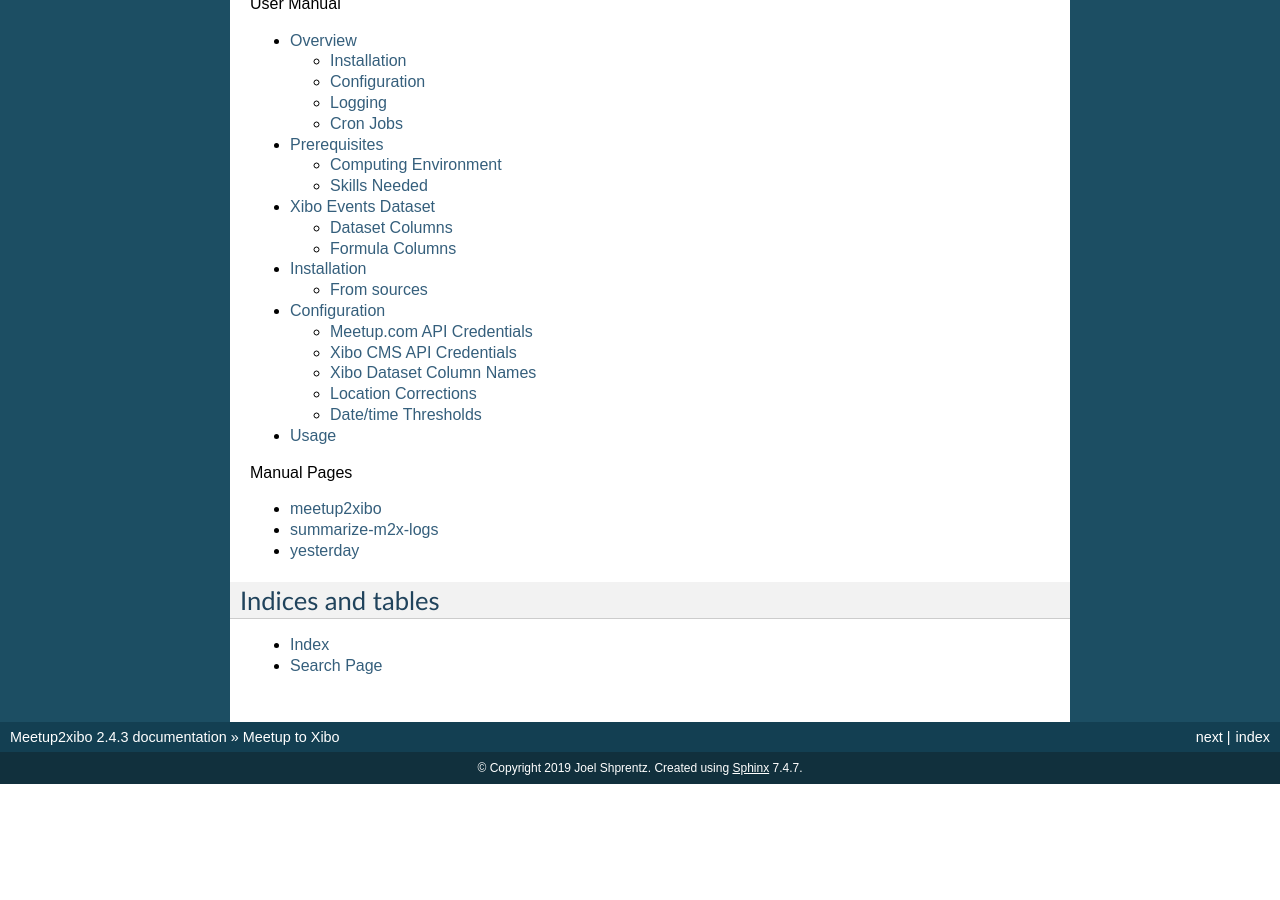
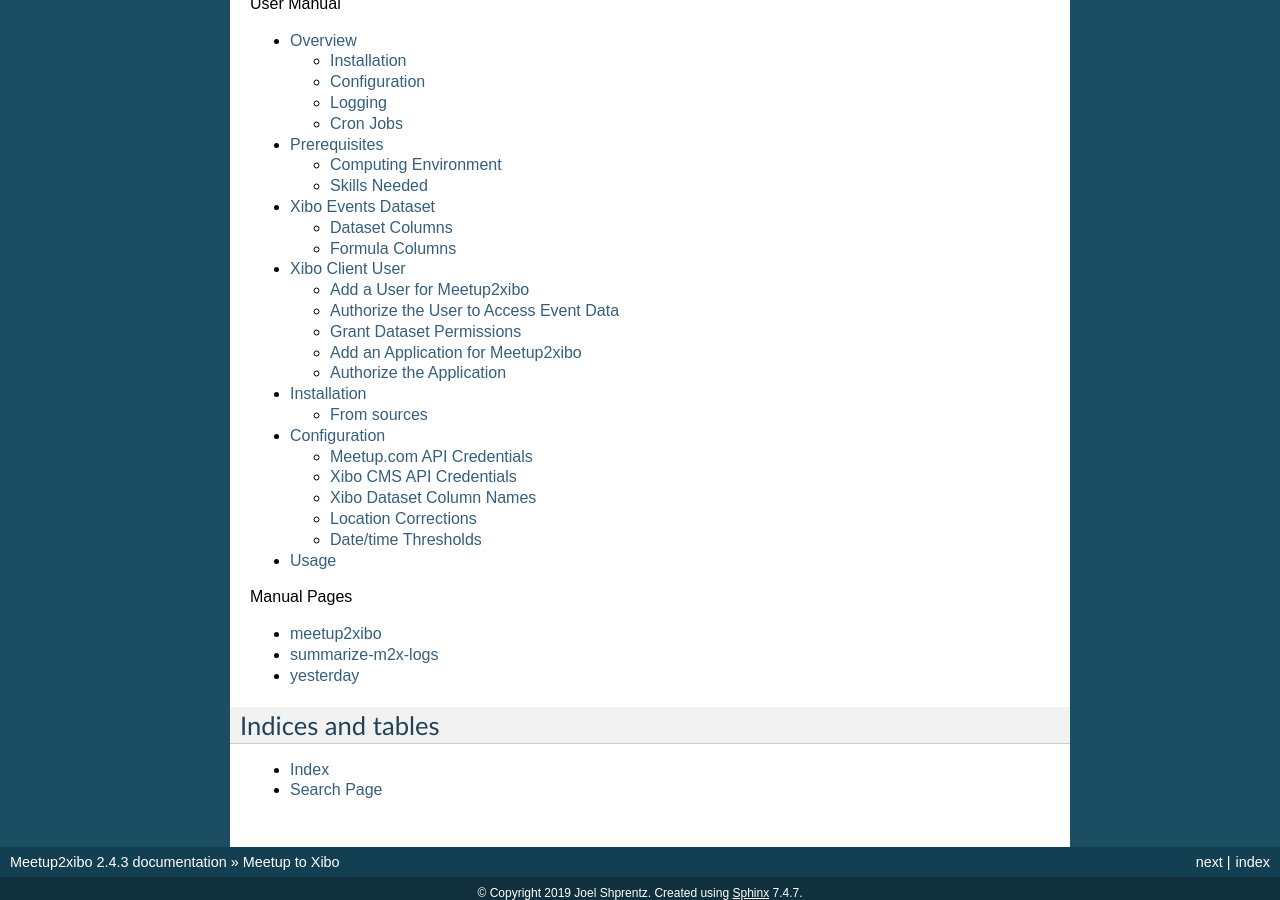
Before and after one commit to jshprentz/meetup2xibo, a Sphinx documentation site: the page built from docs/index.rst, in a window 1280 px wide and 900 px high, scrolled down 1350 px. Built offline with Sphinx 7.4.7, drawn with Linux system fonts in a browser that asks for light colours; before the commit the page ends 2134 px from its top, so only the background shows below that; some of the changed lines change nothing that is shown.

Commit message:
Describe how to setup a Xibo user for meetup2xibo.

```diff
--- a/docs/index.rst
+++ b/docs/index.rst
@@ -23,6 +23,7 @@
    user-manual/overview
    user-manual/prerequisites
    user-manual/xibo-dataset-setup
+   user-manual/xibo-user-setup
    user-manual/installation
    user-manual/configuration
    user-manual/usage
--- /dev/null
+++ b/docs/user-manual/xibo-user-setup.rst
@@ -0,0 +1,191 @@
+================
+Xibo Client User
+================
+
+Setup a separate Xibo user for the client application meetup2xibo.
+That user will have authorization only to update data in the event dataset.
+Experienced Xibo administrators can follow this outline:
+
+1. Add a user to Xibo.
+2. Authorize that user to access the dataset API.
+3. Grant the new user the view and edit permissions for the event dataset.
+4. Add a new application to Xibo, noting the application credentials.
+5. Set the application owner to the new user.
+
+The step-by-step instructions below demonstrate how to setup the client user,
+dataset permissions, and event editor application.
+
+Add a User for Meetup2xibo
+--------------------------
+
+A distinct meetup2xibo client user will provide secure, limited access to the
+Xibo API.
+Click the :guilabel:`Add User` button above the users list as shown in
+:numref:`Figure %s <add-user>`.
+
+.. figure:: /images/screenshots/add-user.png
+   :alt: Screenshot Xibo's user list
+   :name: add-user
+   :align: center
+
+   Click :guilabel:`Users` (1) in the Xibo CMS menu to display the users list.
+   Click the :guilabel:`Add User` button (2) to open the :guilabel:`Add User`
+   dialog box.
+
+Enter the new user's user name and password as shown in
+:numref:`Figure %s <add-user-dialog>`.
+Choose any meaningful user name.
+The password will never be used, so choose a long, random sequence of
+characters.
+
+.. figure:: /images/screenshots/add-user-dialog.png
+   :alt: Screenshot showing the Xibo Add User dialog box
+   :name: add-user-dialog
+   :align: center
+
+   Type the username (1) and password (2).
+   Click :guilabel:`Save` (3) to add the new user.
+
+Authorize the User to Access Event Data
+---------------------------------------
+
+The meetup2xibo user requires access to the datasets API, but should be blocked
+from other API components.
+Select :guilabel:`Page Security` from the meetup2xibo user's popup menu as
+shown in :numref:`Figure %s <user-page-security>`.
+
+.. figure:: /images/screenshots/user-page-security.png
+   :alt: Screenshot Xibo's user list with a popup menu open
+   :name: user-page-security
+   :align: center
+
+   In the meetup2xibo user's row, click the down arrow (1) to open the popup
+   menu.
+   Select :guilabel:`Page Security` (2) from the menu to open the access
+   control list dialog box.
+
+Update the :abbr:`ACL (Access Control List)` for the meetup2xibo user as shown
+in :numref:`Figure %s <acl-for-event-editor-client>`
+
+.. figure:: /images/screenshots/acl-for-event-editor-client.png
+   :alt: Screenshot showing the access control list for the meetup2xibo user
+   :name: acl-for-event-editor-client
+   :align: center
+
+   Click the :guilabel:`DataSets` checkbox (1) to authorize use of the datasets
+   API.
+   Scroll down and click :guilabel:`Save` (2) to save the changes.
+
+Grant Dataset Permissions
+-------------------------
+
+The meetup2xibo user requires permission to view and edit event data.
+Select :guilabel:`Permissions` from the event dataset's popup menu as shown in
+:numref:`Figure %s <dataset-permissions>`.
+
+.. figure:: /images/screenshots/dataset-permissions.png
+   :alt: Screenshot showing Xibo datasets with the popup menu open
+   :name: dataset-permissions
+   :align: center
+
+   Click :guilabel:`DataSets` (1) in the Xibo CMS menu to display the datasets
+   list.
+   In the event dataset's row, click the down arrow (2) to open the popup
+   menu.
+   Select :guilabel:`Permissions` (3) from the menu to open the permissions
+   dialog box.
+
+Authorize the meetup2xibo user to view and edit the dataset as shown in
+:numref:`Figure %s <dataset-permissions-dialog>`.
+
+.. figure:: /images/screenshots/dataset-permissions-dialog.png
+   :alt: Screenshot showing the dataset permissions dialog box
+   :name: dataset-permissions-dialog
+   :align: center
+
+   In the row for the meetup2xibo user, click the :guilabel:`View` (1) and
+   :guilabel:`Edit` (2) checkboxes.
+   Click :guilabel:`Save` (3) to save the changes.
+
+Add an Application for Meetup2xibo
+----------------------------------
+
+Xibo limits API access to a limited list of client applications.
+Click the :guilabel:`Add Application` button above the applications list as
+shown in :numref:`Figure %s <add-application>`.
+
+.. figure:: /images/screenshots/add-application.png
+   :alt: Screenshot showing the Xibo applications list
+   :name: add-application
+   :align: center
+
+   Click :guilabel:`Applications` (1) in the Xibo CMS menu to display the
+   applications list.
+   Click the :guilabel:`Add Application` button (2) to open the :guilabel:`Add
+   User` dialog box.
+
+Enter the new application's name as shown in
+:numref:`Figure %s <add-application-dialog>`.
+Choose any meaningful application name.
+
+.. figure:: /images/screenshots/add-application-dialog.png
+   :alt: Screenshot showing the Add Application dialog box
+   :name: add-application-dialog
+   :align: center
+
+   Enter the application name (1).
+   Click :guilabel:`Save` (2) to add the new application.
+
+.. _`authorize-the-application`:
+
+Authorize the Application
+-------------------------
+
+The new application must allow API access from the unattended application
+meetup2xibo.
+Select :guilabel:`Edit` from the meetup2xibo application's popup menu as
+shown in :numref:`Figure %s <edit-application>`.
+
+.. figure:: /images/screenshots/edit-application.png
+   :alt: Screenshot showing the application list with the popup menu open
+   :name: edit-application
+   :align: center
+
+   In the meetup2xibo application's row, click the down arrow (1) to open the
+   popup menu.
+   Select :guilabel:`Edit` (2) from the menu to open the :guilabel:`Edit
+   Application` dialog box.
+
+The `Xibo CMS API credentials configuration <Xibo CMS API Credentials>`_
+requires the client ID and secret shown in the :guilabel:`Edit Application`
+dialog box.
+Authorize the client credentials as shown in
+:numref:`Figure %s <edit-application-general>`.
+
+.. figure:: /images/screenshots/edit-application-general.png
+   :alt: Screenshot showing the Edit Application dialog box.
+   :name: edit-application-general
+   :align: center
+
+   Note the client ID (1) and client secret (2) for the meetup2xibo
+   configuration.
+   Click the :guilabel:`Client Credentials?` checkbox (3) to authorize OAuth2
+   client credentials.
+   Do not save yet.
+
+The meetup2xibo application require access to the entire Xibo scope.
+Grant access and associate the application with the meetup2xibo user as shown
+in :numref:`Figure %s <edit-application-permissions>`.
+
+.. figure:: /images/screenshots/edit-application-permissions.png
+   :alt: Screenshot showing the permissions tab of the Edit Application dialog box.
+   :name: edit-application-permissions
+   :align: center
+
+   Click the :guilabel:`Permissions` tab (1) to display the application
+   permissions.
+   Click the :guilabel:`All access` checkbox (2) to grant the application
+   access to the entire scope.
+   Select the meetup2xibo user from the pulldown menu (3) to assign an
+   application owner.
+   Click :guilabel:`Save` (4) to save the changes.
```
Also changed, not shown: docs/images/screenshots/acl-for-event-editor-client.png (added), docs/images/screenshots/add-application-dialog.png (added), docs/images/screenshots/add-application.png (added), docs/images/screenshots/add-user-dialog.png (added), docs/images/screenshots/add-user.png (added), docs/images/screenshots/dataset-permissions-dialog.png (added), docs/images/screenshots/dataset-permissions.png (added), docs/images/screenshots/edit-application-general.png (added), docs/images/screenshots/edit-application-permissions.png (added), docs/images/screenshots/edit-application.png (added), docs/images/screenshots/user-page-security.png (added).
